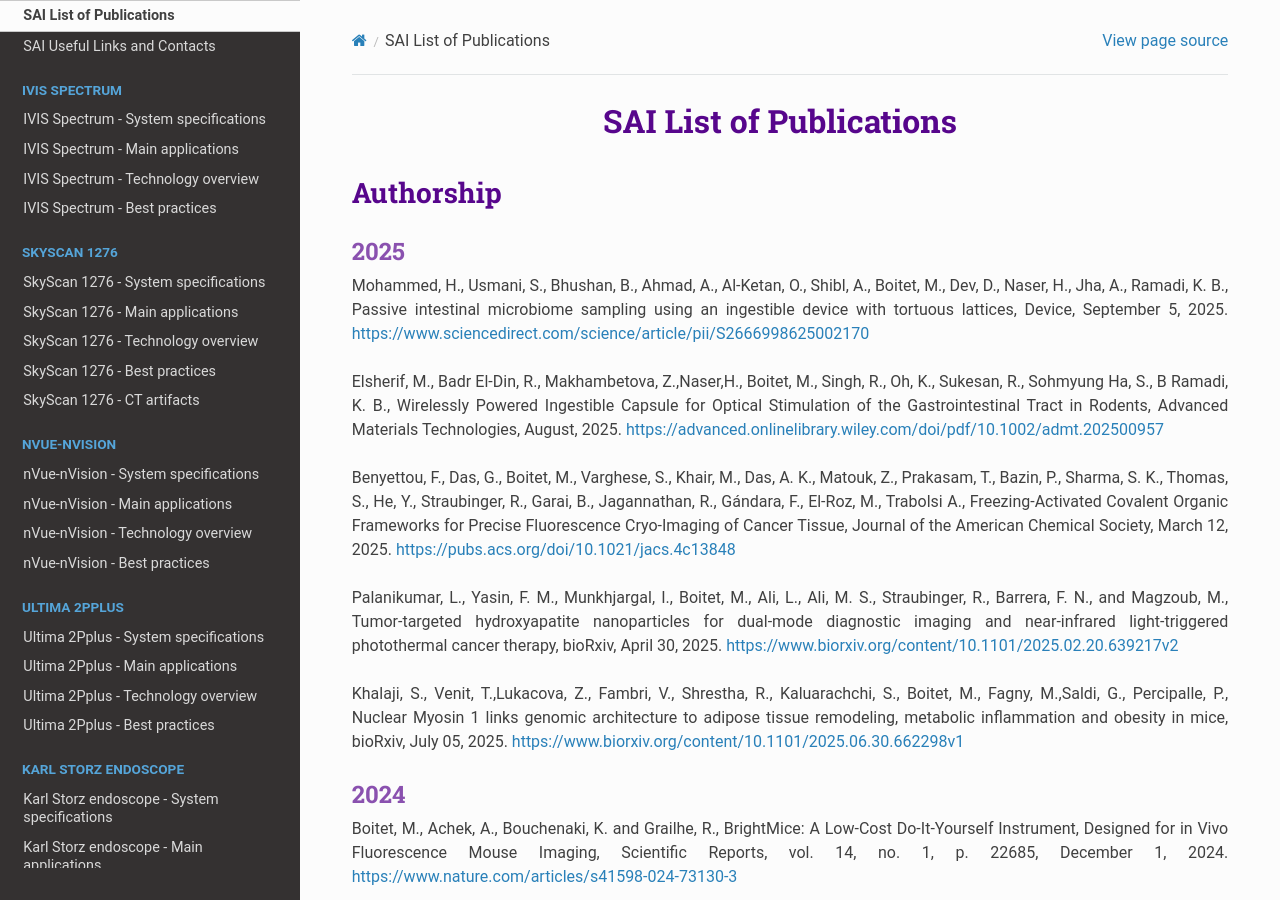
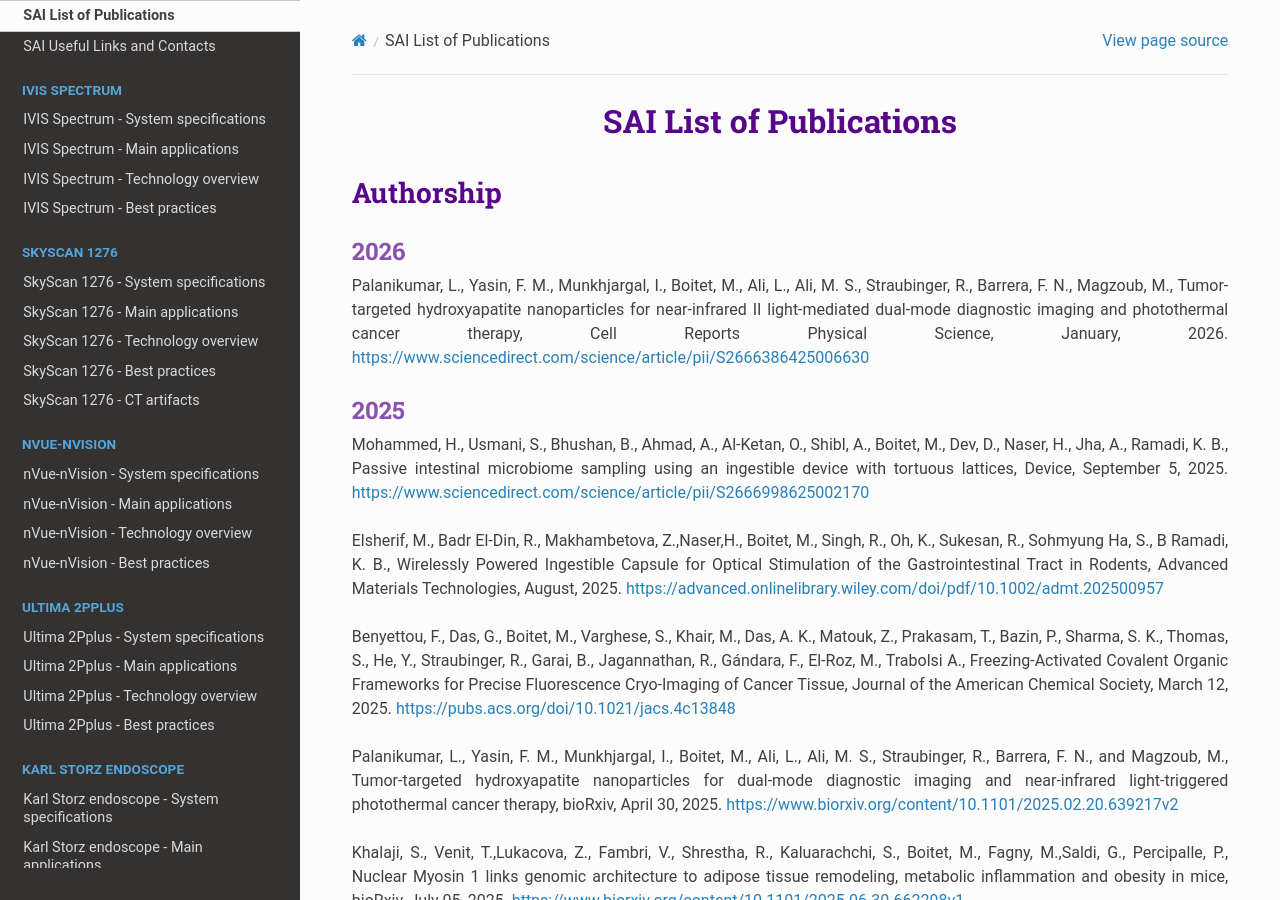
Before and after one commit to BioMedicalImaging-Core-NYUAD/smallanimalimaging-lab-documentation, a Sphinx documentation site: the page built from docs/source/1-lab-overview/SAI_publications.rst, in a window 1280 px wide and 900 px high. Built offline with Sphinx 7.4.7 and the Read the Docs theme 3.1.0, drawn with Linux system fonts in a browser that asks for light colours.

Commit message:
publications

```diff
--- a/docs/source/1-lab-overview/SAI_publications.rst
+++ b/docs/source/1-lab-overview/SAI_publications.rst
@@ -3,6 +3,12 @@
 
 Authorship
 ----------
+
+2026
+^^^^
+Palanikumar, L., Yasin, F. M., Munkhjargal, I., Boitet, M., Ali, L., Ali, M. S., Straubinger, R., Barrera, F. N., Magzoub, M.,
+Tumor-targeted hydroxyapatite nanoparticles for near-infrared II light-mediated dual-mode diagnostic imaging and photothermal
+cancer therapy, Cell Reports Physical Science, January, 2026. https://www.sciencedirect.com/science/article/pii/S2666386425006630
 
 2025
 ^^^^
```
